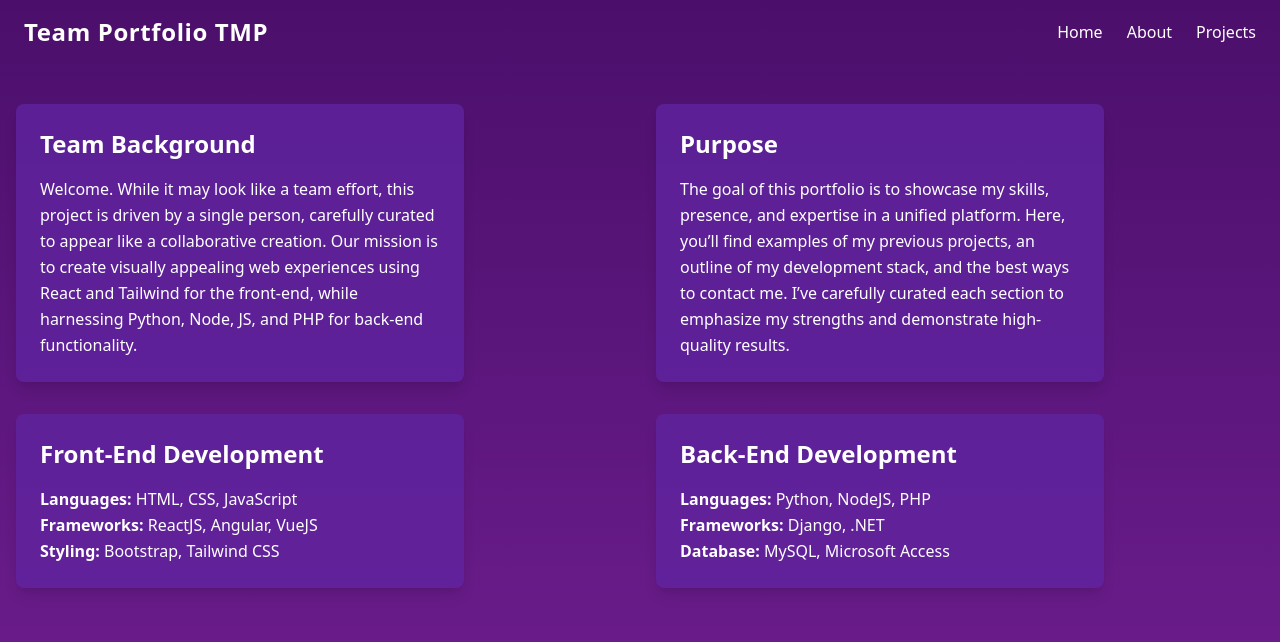
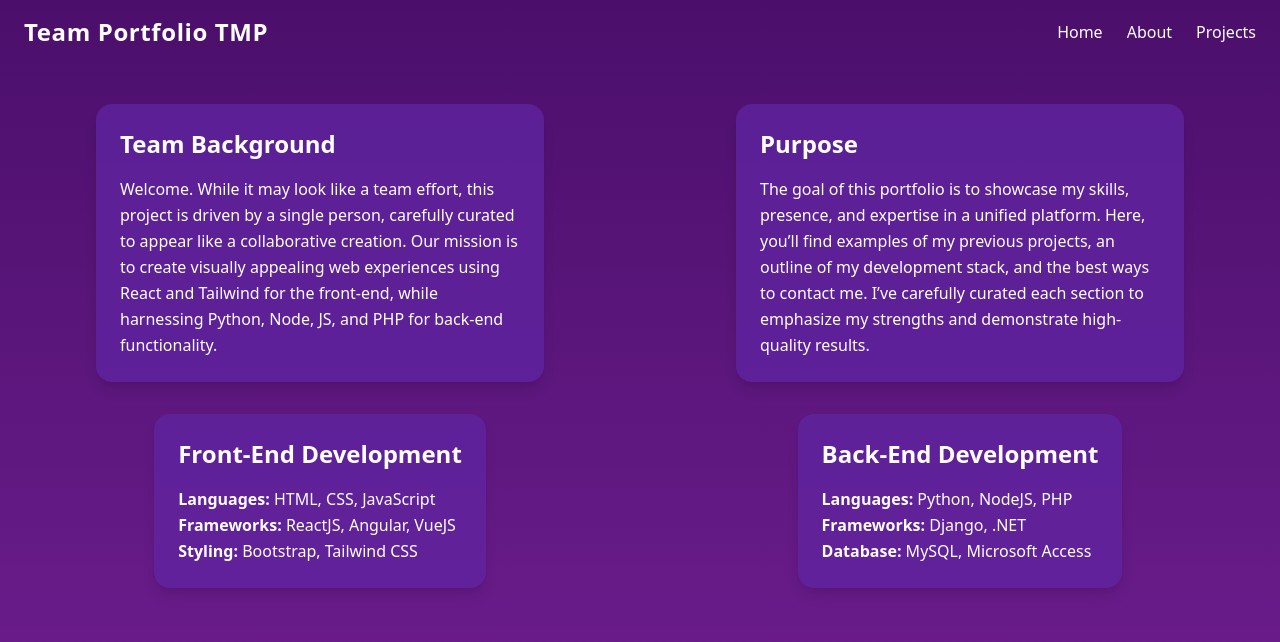
Before and after one commit to IsaacSican2001/portfolio, a React (Create React App) app: page / in a window 1280 px wide. Shown: the top 642 px of the page. Built offline with nearby package versions, Linux system fonts and the light colour scheme.

Commit message:
Update Card.jsx

```diff
--- a/src/components/Card.jsx
+++ b/src/components/Card.jsx
@@ -1,8 +1,8 @@
 import React from 'react';
 
-function Card({ title, children }) {
+export default function Card({ title, children }) {
   return (
-    <div className="bg-[#5f249f]/80 text-white rounded-lg p-6 shadow-lg max-w-md">
+    <div className="bg-[#5f249f]/80 text-white rounded-2xl p-6 shadow-lg max-w-md mx-auto">
       <h2 className="text-2xl font-bold mb-4">{title}</h2>
       <div className="leading-relaxed">
         {children}
@@ -10,5 +10,3 @@ function Card({ title, children }) {
     </div>
   );
 }
-
-export default Card;
```
